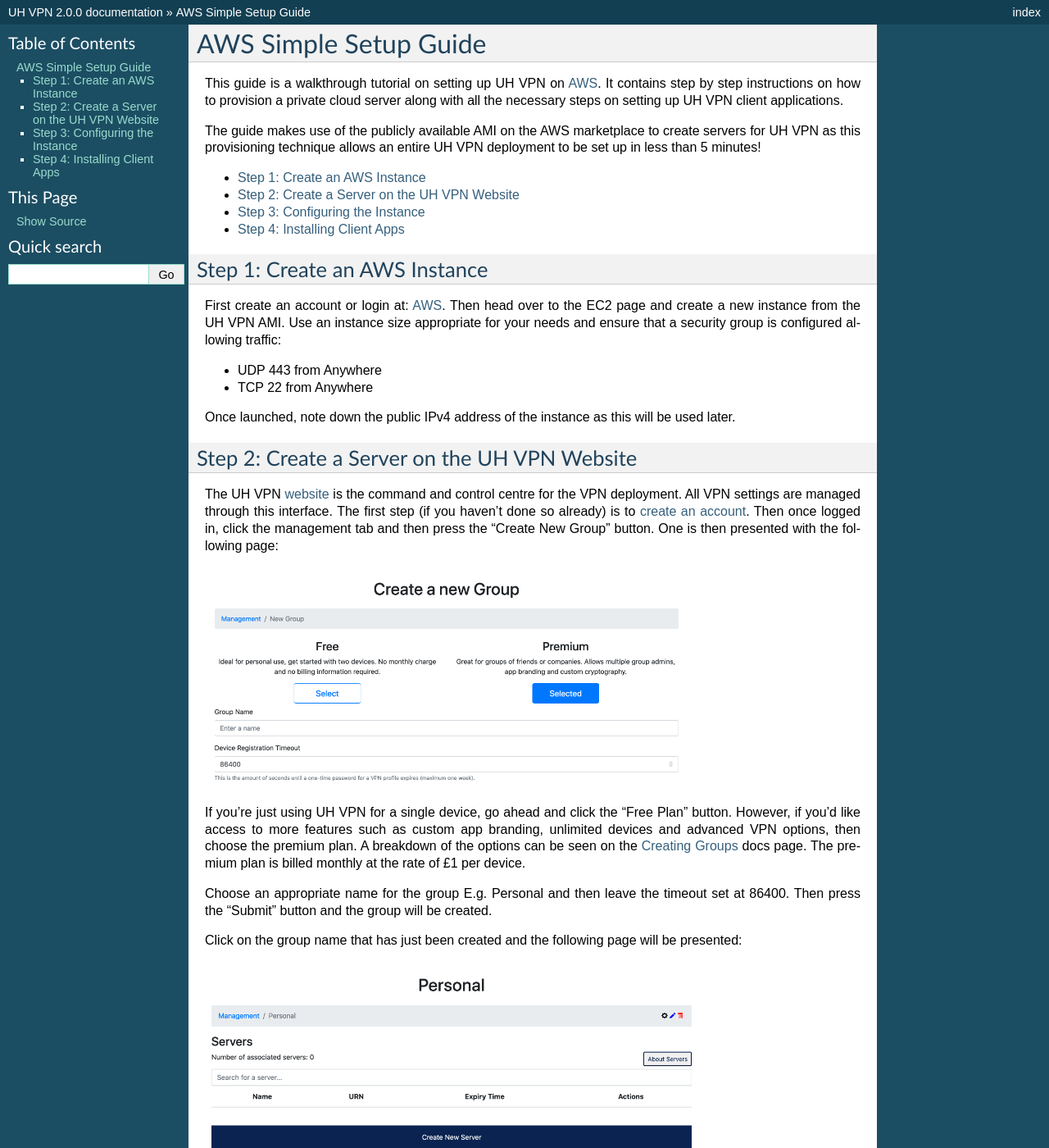
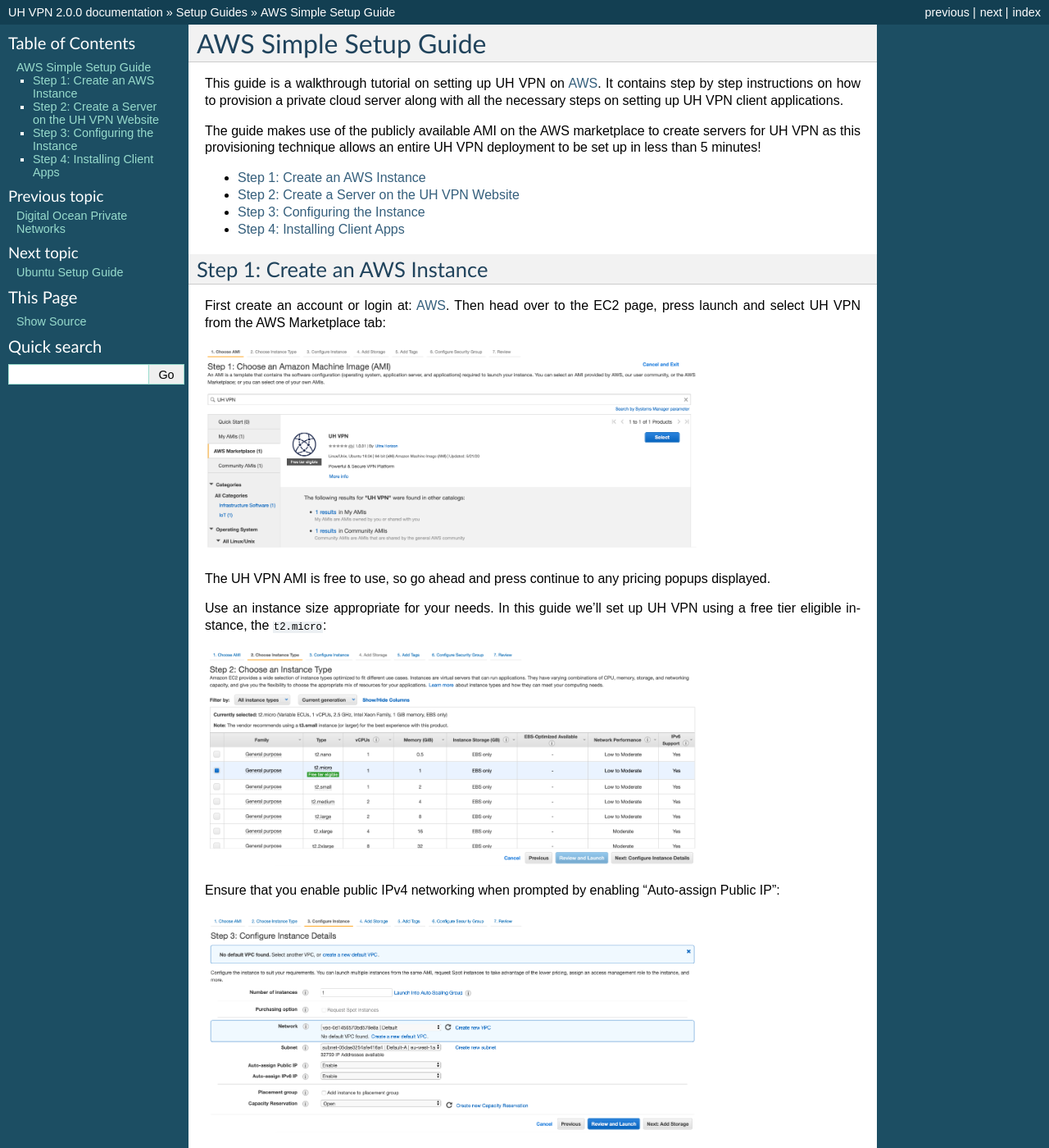
Before and after one commit to ultrahorizon/UH-VPN-Docs, a Sphinx documentation site: the page built from source/setup-guides/aws.rst, in a window 1280 px wide and 1400 px high. Shown: the whole window at 82% size. Built offline with Sphinx 7.4.7, drawn with Linux system fonts in a browser that asks for light colours; some of the changed text lies outside the part shown.

Commit message:
Add guide for AWS

```diff
--- a/source/setup-guides/aws.rst
+++ b/source/setup-guides/aws.rst
@@ -17,14 +17,49 @@
 Step 1: Create an AWS Instance
 ~~~~~~~~~~~~~~~~~~~~~~~~~~~~~~
 
-First create an account or login at: `AWS`_. Then head over to the EC2 page and create a new instance
-from the UH VPN AMI. Use an instance size appropriate for your needs and ensure that a security group
-is configured allowing traffic:
+First create an account or login at: `AWS`_. Then head over to the EC2 page, press launch and select UH VPN
+from the AWS Marketplace tab:
 
-- UDP 443 from Anywhere
-- TCP 22 from Anywhere
+.. image:: /_static/setup-guides/aws-ami-selection.png
+  :width: 600
+  :alt: AWS AMI Selection
 
-Once launched, note down the public IPv4 address of the instance as this will be used later.
+The UH VPN AMI is free to use, so go ahead and press continue to any pricing popups displayed.
+
+Use an instance size appropriate for your needs. In this guide we'll set up UH VPN using a free tier
+eligible instance, the ``t2.micro``:
+
+.. image:: /_static/setup-guides/aws-instance-type.png
+  :width: 600
+  :alt: AWS Instance Type
+
+Ensure that you enable public IPv4 networking when prompted by enabling "Auto-assign Public IP":
+
+.. image:: /_static/setup-guides/aws-enable-ip.png
+  :width: 600
+  :alt: Enable Public IP
+
+Choose an appropriate value for storage size, 8GB is sufficient for most usages:
+
+.. image:: /_static/setup-guides/aws-storage-size.png
+  :width: 600
+  :alt: Select Storage Size
+
+Skip the next step regarding tags, and configure security groups:
+
+.. image:: /_static/setup-guides/aws-security-group.png
+  :width: 600
+  :alt: AWS Security Group
+
+Accept the default rules provided by the UH VPN image and press "Review and Launch", then press "Launch" to
+create the instance!
+
+Now head over to the AWS EC2 dashboard and note down the IPv4 address of the newly created instance as it'll
+be used later in this guide:
+
+.. image:: /_static/setup-guides/aws-instance-overview.png
+  :width: 600
+  :alt: AWS Instance Overview
 
 Step 2: Create a Server on the UH VPN Website
 ~~~~~~~~~~~~~~~~~~~~~~~~~~~~~~~~~~~~~~~~~~~~~
@@ -144,7 +179,7 @@
     Instructions for client apps can be found on the `clients docs page`_.
 
 
-.. _AWS: https://www.console.aws.amazon.com/
+.. _AWS: https://console.aws.amazon.com/
 .. _website: https://uh-vpn.com
 .. _create an account: https://uh-vpn.com/auth/signup
 .. _Creating Groups: website/groups/creating.html
--- a/source/setup-guides/index.rst
+++ b/source/setup-guides/index.rst
@@ -12,4 +12,5 @@
     :maxdepth: 1
 
     Digital Ocean (Very Easy) <digital-ocean/index>
+    AWS (Easy) <aws>
     Ubuntu (Easy) <ubuntu>
```
Also changed, not shown: source/_static/setup-guides/aws-ami-selection.png (added), source/_static/setup-guides/aws-enable-ip.png (added), source/_static/setup-guides/aws-instance-overview.png (added), source/_static/setup-guides/aws-instance-type.png (added), source/_static/setup-guides/aws-security-group.png (added), source/_static/setup-guides/aws-storage-size.png (added).
